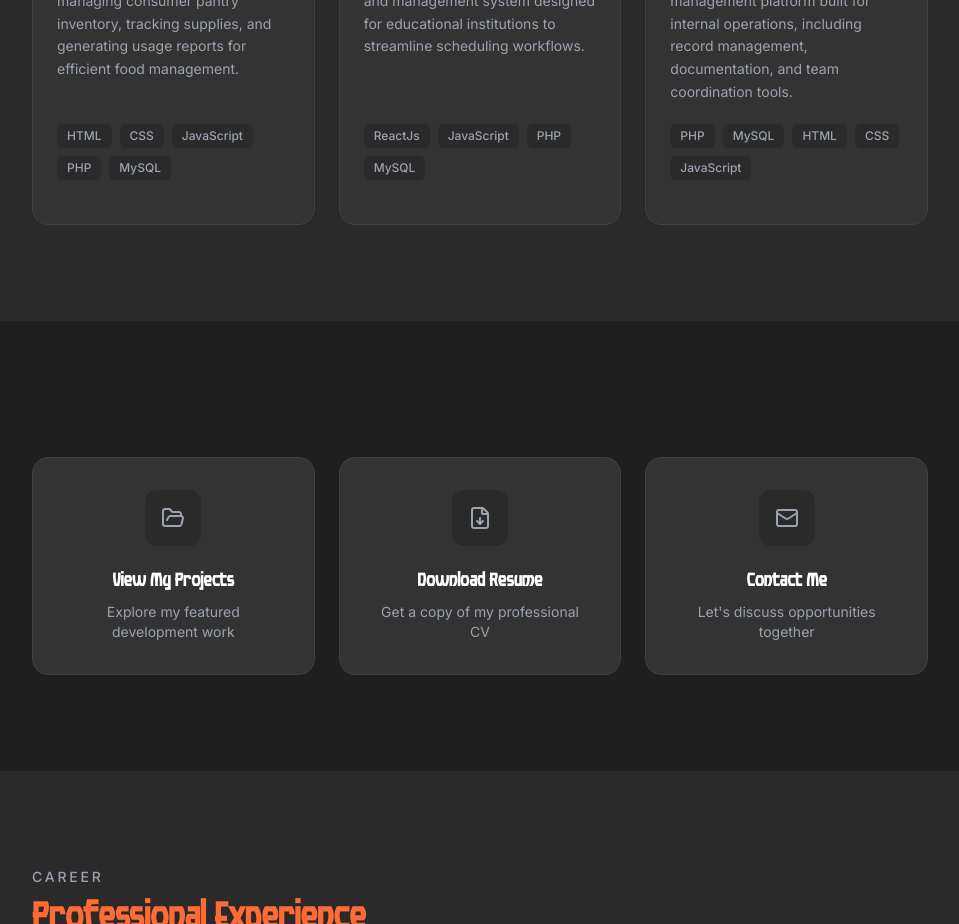
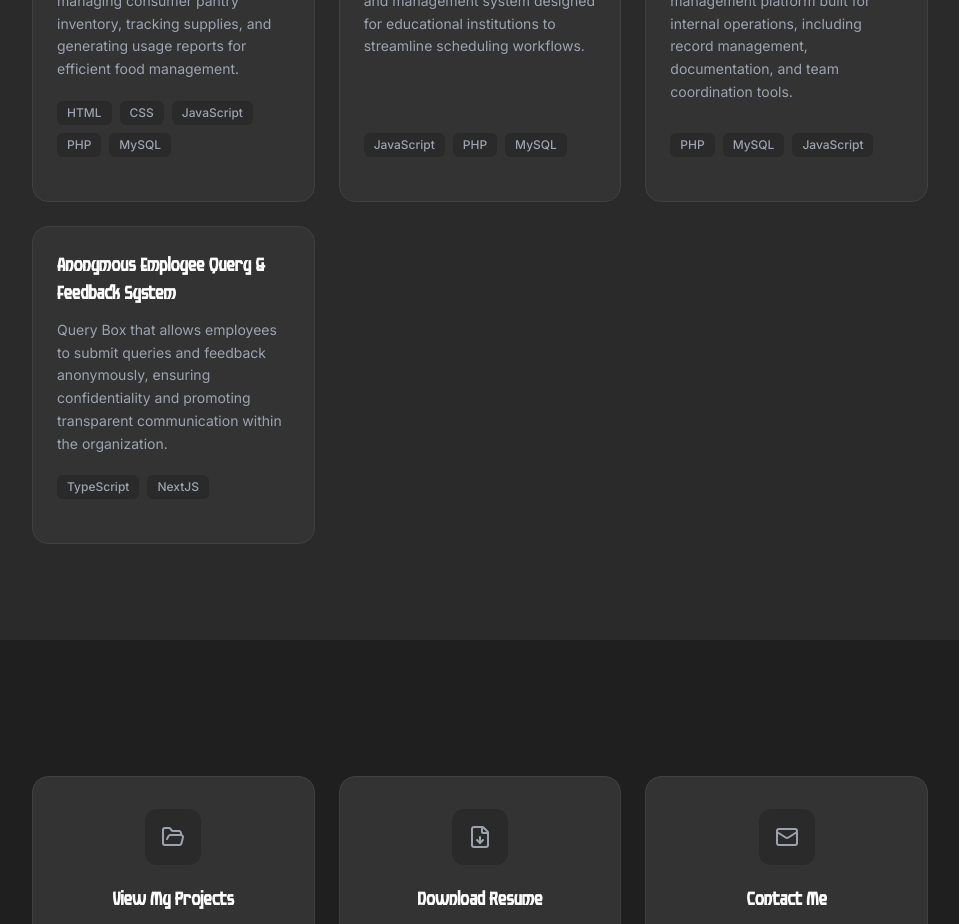
Before and after one commit to Ronak2005N/flarontech-main, a Next.js app: page /fox in a window 1280 px wide. Shown: the part 2140-3064 px from the top of the page, without its empty margins (160-1119 px from the left). Built offline with nearby package versions, Linux system fonts and the light colour scheme.

Commit message:
Update FoxProjects with new project and technology changes
Removed some technologies from existing projects and added a new project for an anonymous employee query system.

```diff
--- a/app/fox/components/FoxProjects.tsx
+++ b/app/fox/components/FoxProjects.tsx
@@ -13,13 +13,19 @@ const projects = [
     title: "Timetable Management System",
     description:
       "An automated timetable generation and management system designed for educational institutions to streamline scheduling workflows.",
-    technologies: ["ReactJs", "JavaScript", "PHP", "MySQL"],
+    technologies: ["JavaScript", "PHP", "MySQL"],
   },
   {
     title: "Employee Management System",
     description:
       "A full-featured employee management platform built for internal operations, including record management, documentation, and team coordination tools.",
-    technologies: ["PHP", "MySQL", "HTML", "CSS", "JavaScript"],
+    technologies: ["PHP", "MySQL", "JavaScript"],
+  },
+  {
+    title: "Anonymous Employee Query & Feedback System",
+    description:
+      "Query Box that allows employees to submit queries and feedback anonymously, ensuring confidentiality and promoting transparent communication within the organization.",
+    technologies: ["TypeScript","NextJS"],
   },
 ]
 
```
